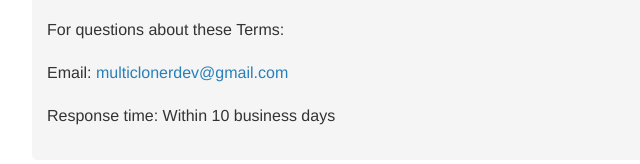
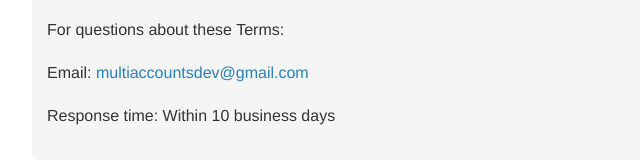
Before and after one commit to multicloner/multicloner.github.io, a plain HTML site: page terms-of-service.html in a window 1280 px wide. Shown: the part 2596-2760 px from the top of the page, 158-798 px from the left. Drawn offline with Linux system fonts and the light colour scheme.

Commit message:
Update terms-of-service.html

```diff
--- a/terms-of-service.html
+++ b/terms-of-service.html
@@ -139,7 +139,7 @@
     <div class="contact-info">
         <h2>9. Contact Information</h2>
         <p>For questions about these Terms:</p>
-        <p>Email: <a href="mailto:multiclonerdev@gmail.com">multiclonerdev@gmail.com</a></p>
+        <p>Email: <a href="mailto:multiaccountsdev@gmail.com">multiaccountsdev@gmail.com</a></p>
         <p>Response time: Within 10 business days</p>
     </div>
 </body>
```
